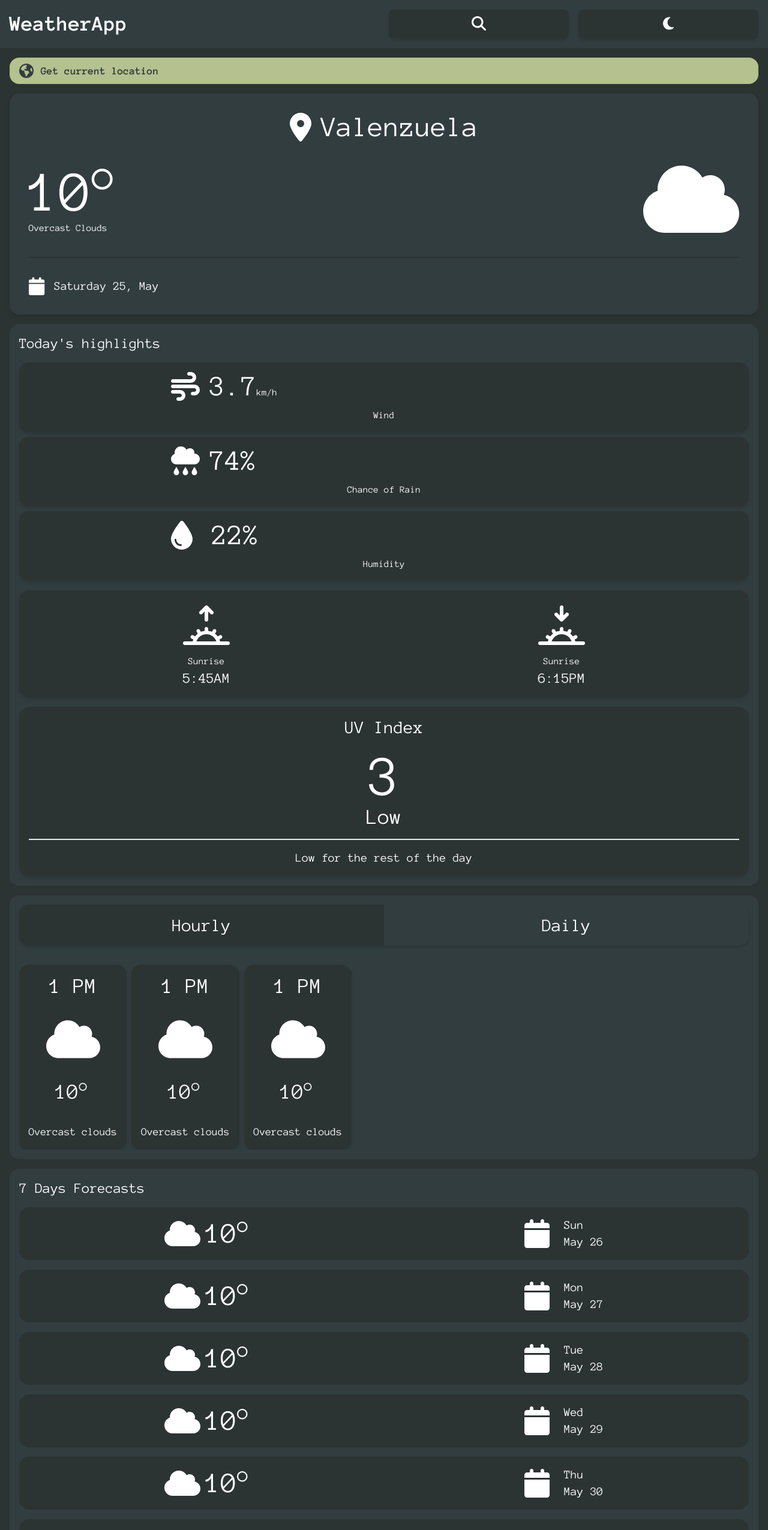
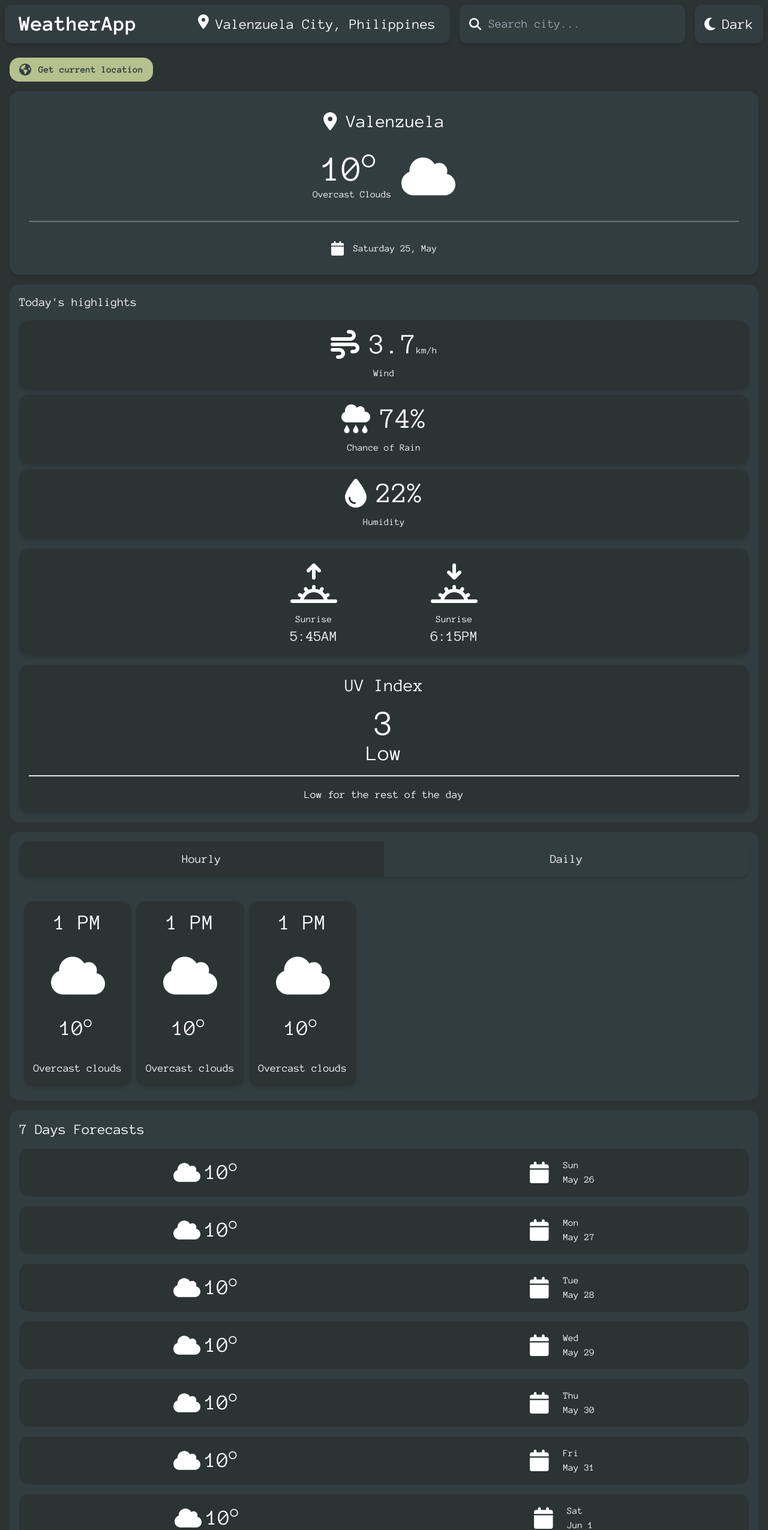
Before and after one commit to jeru7/react-weatherApp, a React (Vite) app: page / in a window 1280 px wide. Shown: the top 2550 px of the page at 60% size. Built offline with nearby package versions, Linux system fonts and the light colour scheme.

Commit message:
add: responsive nav bar

```diff
--- a/src/App.css
+++ b/src/App.css
@@ -24,66 +24,49 @@
   --main-ff: 'Anonymous Pro', monospace;
 }
 
-body {
-  font-family: var(--main-ff);
+/* color theme */
+.white-text {
+  color: var(--white-text);
 }
 
-.app--wrapper {
+.dark-text {
+  color: var(--main-dark);
+}
+
+.placeholder-text {
+  color: var(--gray-text);
+}
+
+.main-bg {
+  background-color: var(--main-dark);
+}
+
+.second-bg {
   background-color: var(--secondary-dark);
 }
 
-/* nav */
-#nav {
-  background-color: var(--main-dark);
+.highlight-bg {
+  background-color: var(--highlight-1-dark);
 }
 
-#nav h1 {
-  color: var(--white-text);
-}
-
-.nav--buttons button {
-  color: var(--white-text);
-  background-color: var(--secondary-dark);
-}
-
-/* main */
-main {
-  background: var(--secondary-dark);
-}
-
-.currBtn {
-  background-color: var(--highlight-1-dark);
-  color: var(--main-dark);
-}
-
-.card {
-  color: var(--white-text);
-  background-color: var(--main-dark);
-}
-
-.line {
-  border: 1px solid;
-  color: var(--secondary-dark);
-}
-
-.todayCard {
-  background-color: var(--secondary-dark);
+body {
+  font-family: var(--main-ff);
 }
 
 .filter-white {
   filter: brightness(0) invert(1);
 }
 
-.hourly--toggler {
-  background-color: var(--secondary-dark);
+/* media queries */
+
+@media only screen and (min-width: 1024px) {
+  #nav {
+    background-color: var(--secondary-dark);
+  }
+
+  .nav--main--wrapper,
+  .search--desktop,
+  .themeBtn--desktop {
+    background-color: var(--main-dark);
+  }
 }
-
-/* footer */
-footer {
-  background-color: var(--main-dark);
-  margin: 0 auto;
-}
-
-.github--wrapper {
-  color: var(--white-text);
-}
--- a/src/App.jsx
+++ b/src/App.jsx
@@ -6,7 +6,7 @@ import './App.css'
 function App() {
   return (
     <>
-      <div className='app--wrapper pb-4'>
+      <div className='app--wrapper pb-4 second-bg white-text'>
         <Nav />
         <Main />
         <Footer />
--- a/src/components/Footer.jsx
+++ b/src/components/Footer.jsx
@@ -3,7 +3,7 @@ import { faGithub } from '@fortawesome/free-brands-svg-icons'
 
 function Footer() {
   return (
-    <footer className='mx-4 p-4 flex items-center justify-center rounded-2xl shadow-md'>
+    <footer className='mx-4 p-4 flex items-center justify-center rounded-2xl shadow-md main-bg'>
       <div className='github--wrapper flex gap-1'>
         <FontAwesomeIcon icon={faGithub} className='text-5xl' />
         <h3 className='self-end text-xl font-extrabold'>jeru7</h3>
--- a/src/components/Main.jsx
+++ b/src/components/Main.jsx
@@ -15,36 +15,36 @@ import Button from './Button'
 function Main() {
   return (
     <>
-      <main className='flex flex-col p-4 gap-4'>
-        <Button className='currBtn rounded-2xl flex py-2 px-4 gap-3 text-2xl items-center'>
-          <FontAwesomeIcon icon={faEarthAmericas} />
-          <p className='text-lg font-extrabold'>Get current location</p>
+      <main className='flex flex-col main_card--wrapper w-full gap-4 p-4 '>
+        <Button className='rounded-2xl sm:w-fit flex py-2 px-4 gap-3 items-center highlight-bg dark-text'>
+          <FontAwesomeIcon icon={faEarthAmericas} className='text-xl' />
+          <p className='text-md font-extrabold'>Get current location</p>
         </Button>
-        <div className='flex flex-col main_card--wrapper w-full gap-4'>
-          <div className='main_card--main card flex flex-col items-center gap-8 p-8 drop-shadow-md rounded-2xl'>
+
+        <div className='card flex flex-col items-center gap-8 p-8 drop-shadow-md rounded-2xl main-bg'>
           <div className='main--top flex gap-4 items-center'>
-              <FontAwesomeIcon icon={faLocationDot} className='text-5xl' />
-              <h3 className='city_pholder text-5xl'>Valenzuela</h3>
+            <FontAwesomeIcon icon={faLocationDot} className='text-3xl' />
+            <h3 className='city_pholder text-3xl'>Valenzuela</h3>
           </div>
-            <div className='main--mid flex w-full items-center justify-between'>
-              <div className='temp--wrapper flex flex-col'>
-                <h3 className='temp_pholder text-8xl'>10°</h3>
-                <p className='tempReport_pholder'>Overcast Clouds</p>
+          <div className='w-full flex items-center justify-center gap-4'>
+            <div className='temp--wrapper flex flex-col items-center'>
+              <h3 className='temp_pholder text-6xl'>10°</h3>
+              <p className='text-md'>Overcast Clouds</p>
             </div>
-              <FontAwesomeIcon icon={faCloud} className='text-9xl' />
+            <FontAwesomeIcon icon={faCloud} className='text-7xl' />
           </div>
-            <div className='line w-full'></div>
-            <div className='main--bot flex w-full justify-start gap-4 items-center'>
-              <FontAwesomeIcon icon={faCalendar} className='text-3xl' />
-              <p className='fullDate_pholder text-xl'>Saturday 25, May</p>
+          <div className='border border-gray-500 w-full'></div>
+          <div className='main--bot flex w-full sm:w-fit justify-start gap-4 items-center'>
+            <FontAwesomeIcon icon={faCalendar} className='text-2xl' />
+            <p className='fullDate_pholder text-md'>Saturday 25, May</p>
           </div>
         </div>
 
-          <div className='main_card--today card flex flex-col gap-4 p-4 rounded-2xl'>
-            <h3 className='text-2xl'>Today&apos;s highlights</h3>
-            <div className='today_bars--wrapper flex flex-col gap-2'>
-              <div className='today--wind todayCard rounded-2xl p-4 flex flex-col items-center justify-center gap-3 drop-shadow-md'>
-                <div className='wind--top flex w-3/5 gap-4'>
+        <div className='flex flex-col gap-4 p-4 rounded-2xl main-bg'>
+          <h3 className='text-xl'>Today&apos;s highlights</h3>
+          <div className='flex flex-col gap-2'>
+            <div className='rounded-2xl p-4 flex flex-col items-center justify-center gap-3 drop-shadow-md second-bg'>
+              <div className='wind--top flex justify-center gap-4'>
                 <FontAwesomeIcon icon={faWind} className='text-5xl' />
                 <p className='wind_pholder text-5xl'>
                   3.7<span className='text-base'>km/h</span>
@@ -52,79 +52,69 @@ function Main() {
               </div>
               <p>Wind</p>
             </div>
-              <div className='today--rainChance todayCard rounded-2xl p-4 flex flex-col items-center justify-center gap-3 drop-shadow-md'>
-                <div className='rainChance--top flex w-3/5 gap-4'>
+            <div className='rounded-2xl p-4 flex flex-col items-center justify-center gap-3 drop-shadow-md second-bg'>
+              <div className='flex justify-center gap-4'>
                 <FontAwesomeIcon icon={faCloudRain} className='text-5xl' />
-                  <p className='rainChance_pholder text-5xl'>74%</p>
+                <p className='text-5xl'>74%</p>
               </div>
               <p>Chance of Rain</p>
             </div>
-              <div className='today_humidity todayCard rounded-2xl p-4 flex flex-col items-center justify-center gap-3 drop-shadow-md'>
-                <div className='humidity--top flex w-3/5 gap-8'>
+            <div className='rounded-2xl p-4 flex flex-col items-center justify-center gap-3 drop-shadow-md second-bg'>
+              <div className='flex justify-center gap-4'>
                 <FontAwesomeIcon icon={faDroplet} className='text-5xl' />
-                  <p className='humidity_pholder text-5xl'>22%</p>
+                <p className='text-5xl'>22%</p>
               </div>
               <p>Humidity</p>
             </div>
           </div>
 
-            <div className='today_sun--wrapper todayCard flex justify-around rounded-2xl drop-shadow-md p-4'>
-              <div className='todaySunrise flex flex-col items-center'>
-                <img
-                  src={sunriseIcon}
-                  alt='Sunrise'
-                  className='sunriseIcon filter-white'
-                />
+          <div className='flex justify-around sm:justify-center sm:gap-36 rounded-2xl drop-shadow-md p-4 second-bg'>
+            <div className='flex flex-col items-center'>
+              <img src={sunriseIcon} alt='Sunrise' className='filter-white' />
               <p>Sunrise</p>
-                <p className='sunriseTime_pholder text-2xl'>5:45AM</p>
+              <p className='text-2xl'>5:45AM</p>
             </div>
-              <div className='todaySunset flex flex-col items-center'>
-                <img
-                  src={sunsetIcon}
-                  alt='Sunset'
-                  className='sunsetIcon filter-white'
-                />
+            <div className='flex flex-col items-center'>
+              <img src={sunsetIcon} alt='Sunset' className='filter-white' />
               <p>Sunrise</p>
-                <p className='sunriseTime_pholder text-2xl'>6:15PM</p>
+              <p className='text-2xl'>6:15PM</p>
             </div>
           </div>
 
-            <div className='today_uv--wrapper p-4 todayCard rounded-2xl drop-shadow-md flex flex-col items-center gap-4'>
+          <div className='p-4 rounded-2xl drop-shadow-md flex flex-col items-center gap-4 second-bg'>
             <h3 className='text-3xl'>UV Index</h3>
-              <div className='uvReport--wrapper flex flex-col items-center'>
-                <p className='uvValue_pholder text-8xl'>3</p>
+            <div className='flex flex-col items-center'>
+              <p className='text-6xl'>3</p>
               <p className='uvReport_pholder text-4xl'>Low</p>
             </div>
             <div className='w-full border'></div>
-              <p className='uvFullReport_pholder text-xl'>
-                Low for the rest of the day
-              </p>
+            <p className='text-lg text-center'>Low for the rest of the day</p>
           </div>
         </div>
 
-          <div className='main_card--hrDay card p-4 rounded-2xl flex flex-col items-center gap-8'>
-            <div className='hrDayToggler flex text-center shadow-md rounded-2xl w-full justify-center'>
-              <div className='hourly--toggler p-4 rounded-l-2xl w-full'>
-                <p className='text-3xl'>Hourly</p>
+        <div className='p-4 rounded-2xl flex flex-col items-center gap-8 main-bg'>
+          <div className='flex text-center shadow-md rounded-2xl w-full justify-center'>
+            <div className='p-4 rounded-l-2xl w-full second-bg'>
+              <p className='text-xl'>Hourly</p>
             </div>
-              <div className='daily--toggler p-4 rounded-r-2xl w-full'>
-                <p className='text-3xl'>Daily</p>
+            <div className='p-4 rounded-r-2xl w-full'>
+              <p className='text-xl'>Daily</p>
             </div>
           </div>
-            <div className='hrDayCards--wrapper flex overflow-x-auto w-full gap-2'>
-              <div className='hrDayCards flex flex-col items-center gap-8 p-4 todayCard rounded-2xl shadow-md w-45 flex-shrink-0'>
+          <div className='flex overflow-x-auto w-full gap-2 p-2'>
+            <div className='flex flex-col items-center gap-8 p-4 rounded-2xl shadow-md w-45 flex-shrink-0 second-bg'>
               <p className='text-4xl'>1 PM</p>
               <FontAwesomeIcon icon={faCloud} className='text-7xl' />
               <p className='text-4xl'>10°</p>
               <p className='text-lg'>Overcast clouds</p>
             </div>
-              <div className='hrDayCards flex flex-col items-center gap-8 p-4 todayCard rounded-2xl shadow-md w-45 flex-shrink-0'>
+            <div className='flex flex-col items-center gap-8 p-4 rounded-2xl shadow-md w-45 flex-shrink-0 second-bg'>
               <p className='text-4xl'>1 PM</p>
               <FontAwesomeIcon icon={faCloud} className='text-7xl' />
               <p className='text-4xl'>10°</p>
               <p className='text-lg'>Overcast clouds</p>
             </div>
-              <div className='hrDayCards flex flex-col items-center gap-8 p-4 todayCard rounded-2xl shadow-md w-45 flex-shrink-0'>
+            <div className='flex flex-col items-center gap-8 p-4 rounded-2xl shadow-md w-45 flex-shrink-0 second-bg'>
               <p className='text-4xl'>1 PM</p>
               <FontAwesomeIcon icon={faCloud} className='text-7xl' />
               <p className='text-4xl'>10°</p>
@@ -133,97 +123,96 @@ function Main() {
           </div>
         </div>
 
-          <div className='main_card--7days card p-4 rounded-2xl flex flex-col items-center gap-4'>
+        <div className='p-4 rounded-2xl flex flex-col items-center gap-4 main-bg'>
           <h3 className='self-start text-2xl'>7 Days Forecasts</h3>
-            <div className='day_card flex todayCard p-4 rounded-2xl w-full justify-around'>
-              <div className='day--left flex items-center gap-2'>
-                <FontAwesomeIcon icon={faCloud} className='text-5xl' />
-                <p className='text-5xl'>10°</p>
+          <div className='flex p-4 rounded-2xl w-full justify-around second-bg'>
+            <div className='flex items-center gap-2'>
+              <FontAwesomeIcon icon={faCloud} className='text-4xl' />
+              <p className='text-4xl'>10°</p>
             </div>
-              <div className='day--right flex items-center gap-6'>
-                <FontAwesomeIcon icon={faCalendar} className='text-5xl' />
-                <div className='day_right--wrapper'>
-                  <p className='text-xl'>Sun</p>
-                  <p className='text-xl'>May 26</p>
+            <div className='flex items-center gap-6'>
+              <FontAwesomeIcon icon={faCalendar} className='text-4xl' />
+              <div className='text-md'>
+                <p>Sun</p>
+                <p>May 26</p>
               </div>
             </div>
           </div>
-            <div className='day_card flex todayCard p-4 rounded-2xl w-full justify-around'>
-              <div className='day--left flex items-center gap-2'>
-                <FontAwesomeIcon icon={faCloud} className='text-5xl' />
-                <p className='text-5xl'>10°</p>
+          <div className='flex p-4 rounded-2xl w-full justify-around second-bg'>
+            <div className='flex items-center gap-2'>
+              <FontAwesomeIcon icon={faCloud} className='text-4xl' />
+              <p className='text-4xl'>10°</p>
             </div>
-              <div className='day--right flex items-center gap-6'>
-                <FontAwesomeIcon icon={faCalendar} className='text-5xl' />
-                <div className='day_right--wrapper'>
-                  <p className='text-xl'>Mon</p>
-                  <p className='text-xl'>May 27</p>
+            <div className='flex items-center gap-6'>
+              <FontAwesomeIcon icon={faCalendar} className='text-4xl' />
+              <div className='text-md'>
+                <p>Mon</p>
+                <p>May 27</p>
               </div>
             </div>
           </div>
-            <div className='day_card flex todayCard p-4 rounded-2xl w-full justify-around'>
-              <div className='day--left flex items-center gap-2'>
-                <FontAwesomeIcon icon={faCloud} className='text-5xl' />
-                <p className='text-5xl'>10°</p>
+          <div className='flex p-4 rounded-2xl w-full justify-around second-bg'>
+            <div className='flex items-center gap-2'>
+              <FontAwesomeIcon icon={faCloud} className='text-4xl' />
+              <p className='text-4xl'>10°</p>
             </div>
-              <div className='day--right flex items-center gap-6'>
-                <FontAwesomeIcon icon={faCalendar} className='text-5xl' />
-                <div className='day_right--wrapper'>
-                  <p className='text-xl'>Tue</p>
-                  <p className='text-xl'>May 28</p>
+            <div className='flex items-center gap-6'>
+              <FontAwesomeIcon icon={faCalendar} className='text-4xl' />
+              <div className='text-md'>
+                <p>Tue</p>
+                <p>May 28</p>
               </div>
             </div>
           </div>
-            <div className='day_card flex todayCard p-4 rounded-2xl w-full justify-around'>
-              <div className='day--left flex items-center gap-2'>
-                <FontAwesomeIcon icon={faCloud} className='text-5xl' />
-                <p className='text-5xl'>10°</p>
+          <div className='flex p-4 rounded-2xl w-full justify-around second-bg'>
+            <div className='flex items-center gap-2'>
+              <FontAwesomeIcon icon={faCloud} className='text-4xl' />
+              <p className='text-4xl'>10°</p>
             </div>
-              <div className='day--right flex items-center gap-6'>
-                <FontAwesomeIcon icon={faCalendar} className='text-5xl' />
-                <div className='day_right--wrapper'>
-                  <p className='text-xl'>Wed</p>
-                  <p className='text-xl'>May 29</p>
+            <div className='flex items-center gap-6'>
+              <FontAwesomeIcon icon={faCalendar} className='text-4xl' />
+              <div className='text-md'>
+                <p>Wed</p>
+                <p>May 29</p>
               </div>
             </div>
           </div>
-            <div className='day_card flex todayCard p-4 rounded-2xl w-full justify-around'>
-              <div className='day--left flex items-center gap-2'>
-                <FontAwesomeIcon icon={faCloud} className='text-5xl' />
-                <p className='text-5xl'>10°</p>
+          <div className='flex p-4 rounded-2xl w-full justify-around second-bg'>
+            <div className='flex items-center gap-2'>
+              <FontAwesomeIcon icon={faCloud} className='text-4xl' />
+              <p className='text-4xl'>10°</p>
             </div>
-              <div className='day--right flex items-center gap-6'>
-                <FontAwesomeIcon icon={faCalendar} className='text-5xl' />
-                <div className='day_right--wrapper'>
-                  <p className='text-xl'>Thu</p>
-                  <p className='text-xl'>May 30</p>
+            <div className='flex items-center gap-6'>
+              <FontAwesomeIcon icon={faCalendar} className='text-4xl' />
+              <div className='text-md'>
+                <p>Thu</p>
+                <p>May 30</p>
               </div>
             </div>
           </div>
-            <div className='day_card flex todayCard p-4 rounded-2xl w-full justify-around'>
-              <div className='day--left flex items-center gap-2'>
-                <FontAwesomeIcon icon={faCloud} className='text-5xl' />
-                <p className='text-5xl'>10°</p>
+          <div className='flex p-4 rounded-2xl w-full justify-around second-bg'>
+            <div className='flex items-center gap-2'>
+              <FontAwesomeIcon icon={faCloud} className='text-4xl' />
+              <p className='text-4xl'>10°</p>
             </div>
-              <div className='day--right flex items-center gap-6'>
-                <FontAwesomeIcon icon={faCalendar} className='text-5xl' />
-                <div className='day_right--wrapper'>
-                  <p className='text-xl'>Fri</p>
-                  <p className='text-xl'>May 31</p>
+            <div className='flex items-center gap-6'>
+              <FontAwesomeIcon icon={faCalendar} className='text-4xl' />
+              <div className='text-md'>
+                <p>Fri</p>
+                <p>May 31</p>
               </div>
             </div>
           </div>
-            <div className='day_card flex todayCard p-4 rounded-2xl w-full justify-around'>
-              <div className='day--left flex items-center gap-2'>
-                <FontAwesomeIcon icon={faCloud} className='text-5xl' />
-                <p className='text-5xl'>10°</p>
+          <div className='flex p-4 rounded-2xl w-full justify-around second-bg'>
+            <div className='flex items-center gap-2'>
+              <FontAwesomeIcon icon={faCloud} className='text-4xl' />
+              <p className='text-4xl'>10°</p>
             </div>
-              <div className='day--right flex items-center gap-6'>
-                <FontAwesomeIcon icon={faCalendar} className='text-5xl' />
-                <div className='day_right--wrapper'>
-                  <p className='text-xl'>Sat</p>
-                  <p className='text-xl'>June 1</p>
-                </div>
+            <div className='flex items-center gap-6'>
+              <FontAwesomeIcon icon={faCalendar} className='text-4xl' />
+              <div className='text-md'>
+                <p>Sat</p>
+                <p>Jun 1</p>
               </div>
             </div>
           </div>
--- a/src/components/Nav.jsx
+++ b/src/components/Nav.jsx
@@ -1,23 +1,53 @@
 import { FontAwesomeIcon } from '@fortawesome/react-fontawesome'
-import { faSearch, faMoon } from '@fortawesome/free-solid-svg-icons'
+import {
+  faSearch,
+  faMoon,
+  faLocationDot,
+} from '@fortawesome/free-solid-svg-icons'
 import Button from './Button'
 
 function Nav() {
   return (
     <nav
-      className='h-20 flex flex-row items-center p-4 justify-between gap-4'
+      className='h-20 flex flex-row items-center p-4 lg:p-2 justify-between gap-4 main-bg'
       id='nav'
     >
-      <h1 className='text-4xl justify-self-start flex-1 font-extrabold'>
-        WeatherApp
-      </h1>
-      <div className='nav--buttons h-full flex-1 flex justify-between gap-4'>
-        <Button className='searchBtn h-full rounded-lg flex-1 shadow-md text-2xl'>
+      <div className='nav--main--wrapper flex-1 flex items-center lg:justify-between lg:rounded-xl lg:p-3 lg:px-6 lg:drop-shadow-md'>
+        <h1 className='text-3xl sm:text-4xl justify-self-start font-extrabold'>
+          WeatherApp
+        </h1>
+        <div className='currLoc-wrapper hidden lg:flex lg:gap-3'>
+          <FontAwesomeIcon
+            icon={faLocationDot}
+            className='filter-white text-xl xl:text-2xl'
+          />
+          <p className='white-text text-xl xl:text-2xl'>
+            Valenzuela City, Philippines
+          </p>
+        </div>
+      </div>
+
+      <div className='nav--buttons h-full flex-1 lg:flex-none flex gap-4 lg:flex-2 xl:w-2/5 lg:drop-shadow-md'>
+        <Button className='searchBtn h-full rounded-lg flex-1 drop-shadow-md text-2xl lg:hidden second-bg'>
           <FontAwesomeIcon icon={faSearch} />
         </Button>
-        <Button className='themeBtn h-full rounded-lg flex-1 shadow-md text-2xl'>
+        <Button className='themeBtn h-full rounded-lg flex-1 drop-shadow-md text-2xl lg:hidden second-bg'>
           <FontAwesomeIcon icon={faMoon} />
         </Button>
+
+        <div className='search--desktop hidden lg:flex flex-1 items-center gap-3 rounded-xl p-4'>
+          <FontAwesomeIcon icon={faSearch} className='white-text text-xl' />
+          <input
+            type='text'
+            className='main-bg text-xl'
+            placeholder='Search city...'
+          ></input>
+        </div>
+
+        <div className='themeBtn--desktop hidden lg:flex white-text text-2xl gap-3 items-center rounded-xl p-4'>
+          <FontAwesomeIcon icon={faMoon} className='' />
+          <p>Dark</p>
+        </div>
       </div>
     </nav>
   )
```
Lines whose indentation alone changed are shown as unchanged.
